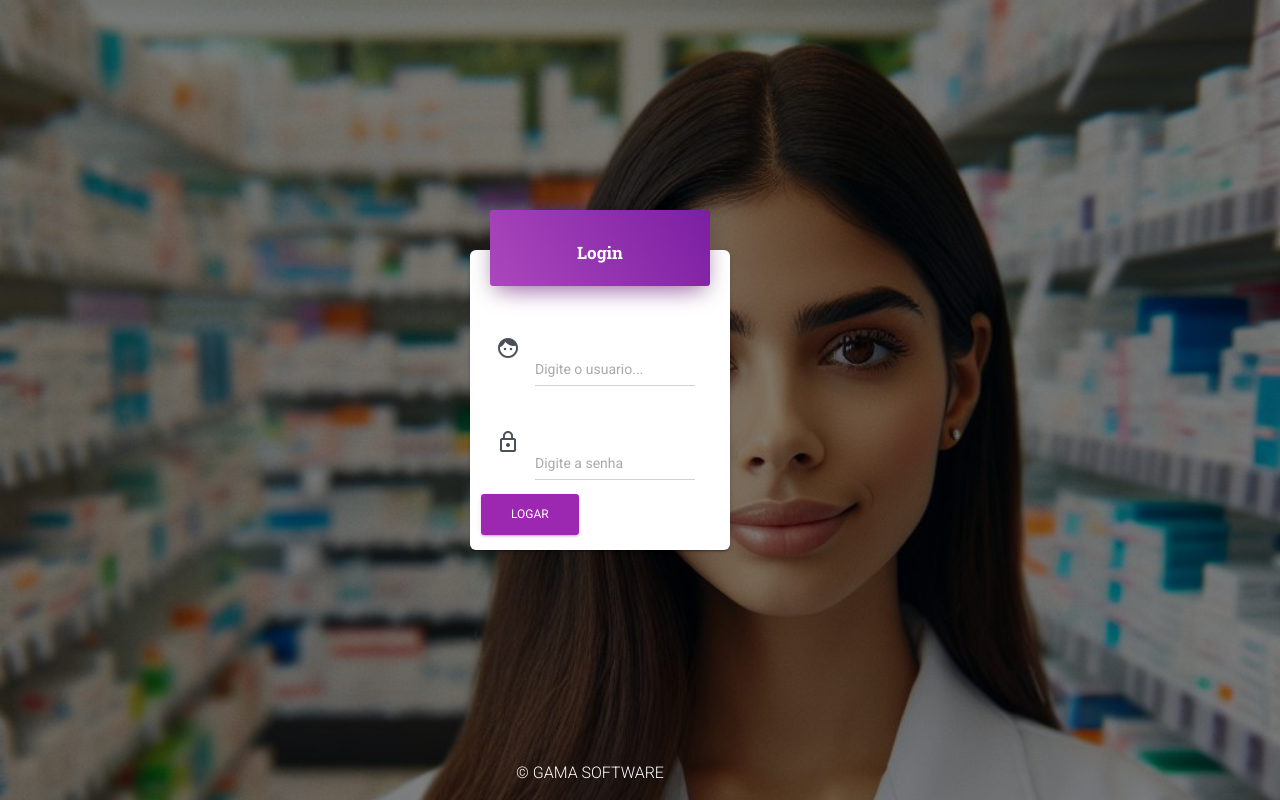
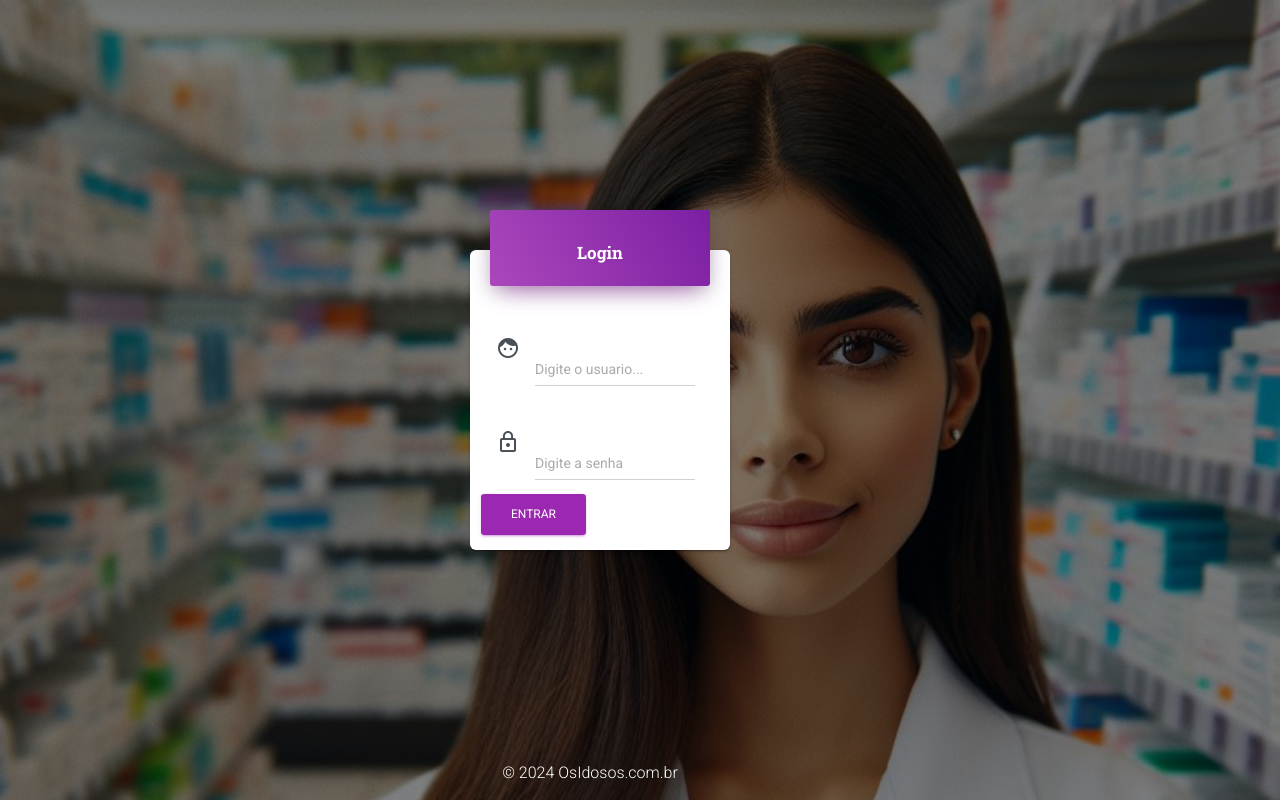
Before and after one commit to JorgeMello/medicamentos, a PHP site: page / in a window 1280 px wide. Run offline with PHP 8.4, Linux system fonts and the light colour scheme; some libraries are stand-ins or nearby versions.

Commit message:
Alterações da página de login

```diff
--- a/index.php
+++ b/index.php
@@ -49,7 +49,7 @@ session_start()
                 <form class="form" method = "post" action="index.php">
                     <div class="card-header card-header-primary text-center" >
 
-                        <h5 class="card-title" > Login</h5 >
+                        <h5 class="card-title" > Login</h5>
                     </div >
                     <div class="card-body" >
                         <div class="input-group" >
@@ -72,7 +72,7 @@ session_start()
                                 <input type = "password" class="form-control" placeholder = "Digite a senha" name = "senha" >
                             </label >
                         </div >
-                        <button type = "submit"  name = "acao" class="btn btn-primary"> Logar</button >
+                        <button type = "submit"  name = "acao" class="btn btn-primary"> Entrar</button >
                     </div >
                 </form >
             </div >
@@ -82,7 +82,7 @@ session_start()
         <div class="container" >
 
             <div class="copyright " >
-                &copy; GAMA SOFTWARE
+                &copy; <?= date('Y') ?> OsIdosos.com.br
             </div >
         </div >
     </footer >
```
